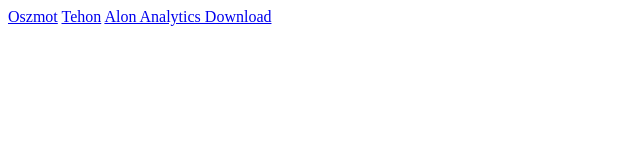
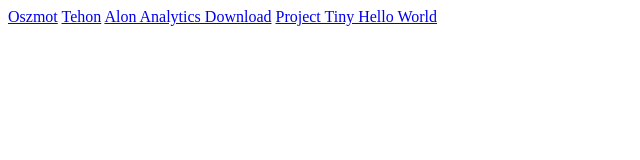
Before and after one commit to JesseRahikainen/JesseRahikainen.github.io, a plain HTML site: page index.html in a window 1280 px wide. Shown: the whole page, without its empty margins (0-640 px from the left). Drawn offline with Linux system fonts and the light colour scheme.

Commit message:
Update index.html

```diff
--- a/index.html
+++ b/index.html
@@ -7,5 +7,6 @@
         <a href="Oszmot/Oszmot.html">Oszmot</a>
 	<a href="Tehon/Tehon.html">Tehon</a>
 	<a href="data/Alon Analytics">Alon Analytics Download</a>
+	<a href="TinyTest/HelloWorld.html">Project Tiny Hello World</a>
 	</body>
 </html>
```
